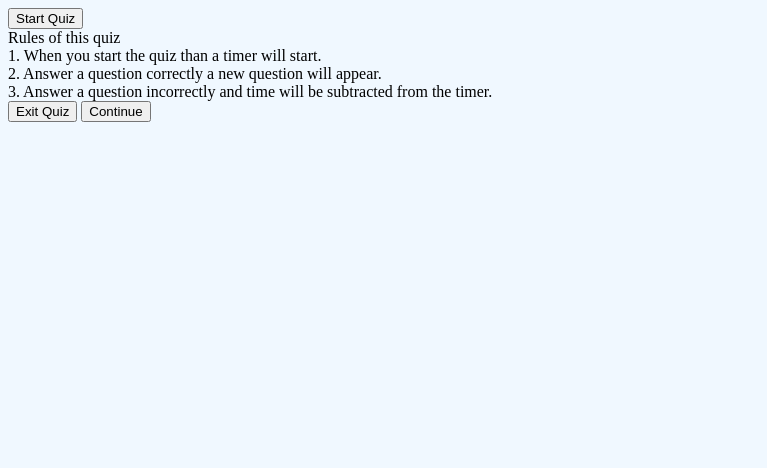
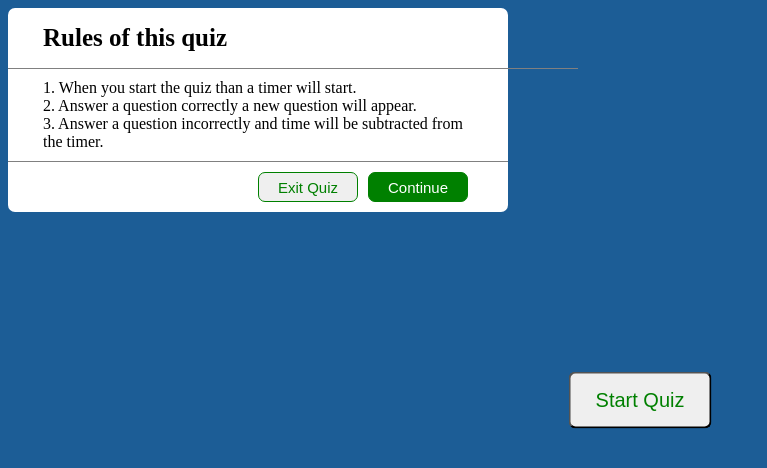
Before and after one commit to ColtonVincent/Timed-Quiz, a plain HTML site: page index.html in a window 1280 px wide. Shown: the whole page, without its empty margins (0-767 px from the left). Drawn offline with Linux system fonts and the light colour scheme.

Commit message:
styled info box buttons and body

```diff
--- a/style.css
+++ b/style.css
@@ -1,9 +1,82 @@
 body{
-    background-color: aliceblue;
+    background-color: rgb(28, 93, 150);
 }
 
-#header{
-margin-top: 5%;
-background-color: blue;
-color: black;
+.start_btn{
+    position: absolute;
+    top: 50%;
+    left: 50%;
+    transform: translate(-50%, -50%);
 }
+
+.start_btn button{
+    font-size: 20px;
+    font-weight: 300;
+    color: green;
+    padding: 15px 25px;
+    border-radius: 7px;
+    cursor: pointer;
+}
+
+.info_box {
+    width: 500px;
+    background: white;
+    border-radius: 7px
+}
+
+.info_box .info_title{
+    height: 60px;
+    width: 100%;
+    display: flex;
+    border-bottom: 1px solid gray;
+    align-items: center;
+    padding: 0 35px;
+    font-size: 25px;
+    font-weight: 600;
+}
+.info_box .info_list{
+    padding: 10px 35px;
+}
+
+.info_box .buttons{
+    height: 50px;
+    display: flex;
+    align-items: center;
+    justify-content: flex-end;
+    padding: 0 35px;
+    border-top: 1px solid gray;
+}
+.info_box .buttons button{
+    margin: 5px;
+    height: 30px;
+    width: 100px;
+    border: 1px solid transparent;
+    color: white;
+    border-radius: 7px;
+    font-size: 15px;
+    font-weight: 400;
+    cursor: pointer;
+}
+.buttons button.restart{
+    border-color: green;
+    color: white;
+    background-color: green;
+
+}
+
+.buttons button.quit{
+    color: green;
+    border-color: green;
+
+}
+
+
+.buttons button.quit:hover{
+    color: white;
+    background: green;
+}
+
+.buttons button.restart:hover{
+    color: green;
+    background: white;
+}
```
